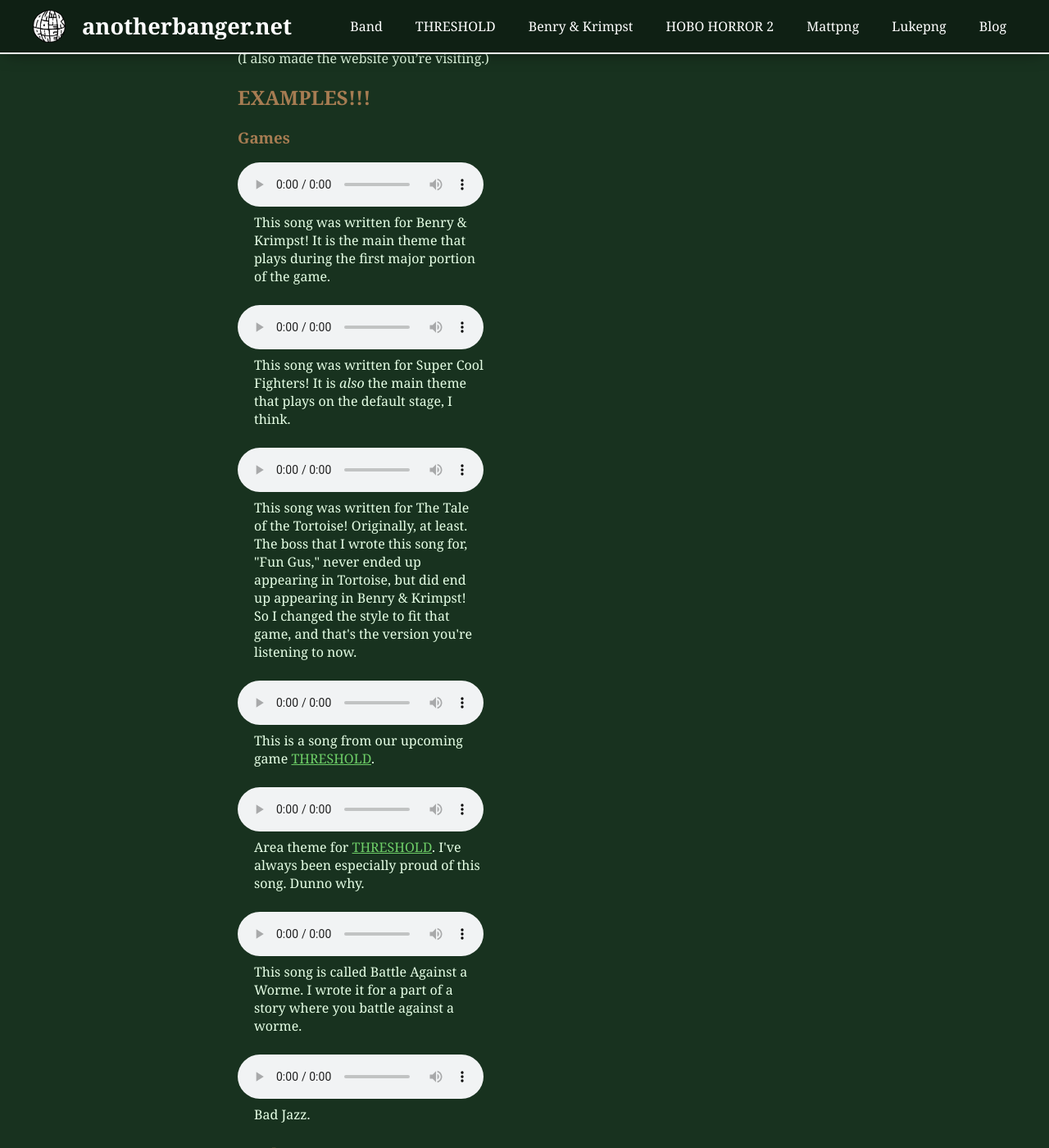
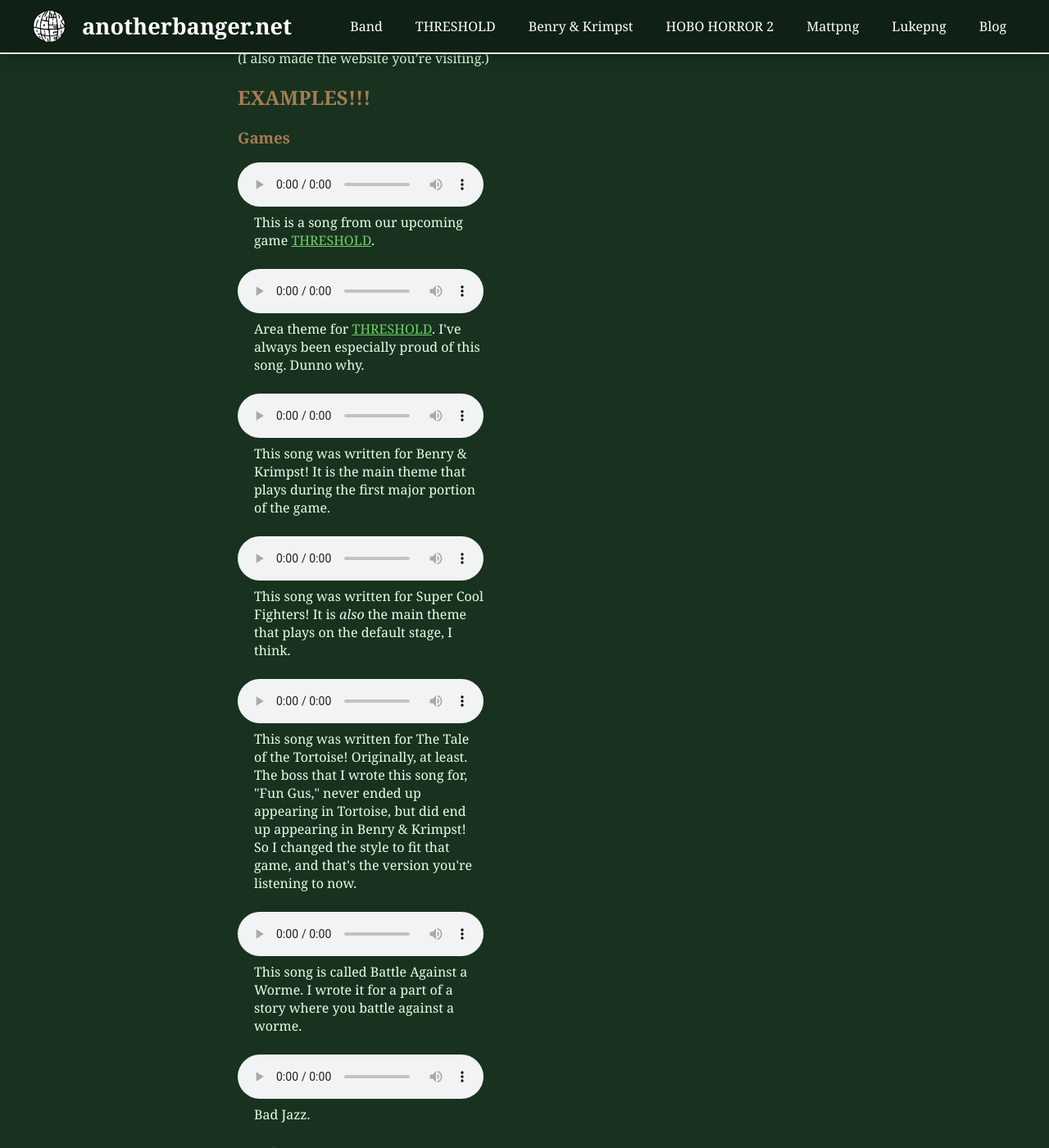
Before and after one commit to VasqCo/anotherbanger, a Jekyll site: the page built from mattpng.markdown, in a window 1280 px wide and 1400 px high, scrolled down 530 px. Shown: the whole window at 82% size. Built offline with Jekyll 4.4.1, drawn with Linux system fonts in a browser that asks for light colours; some web fonts are replaced; some of the changed lines change nothing that is shown; some of the changed text lies outside the part shown.

Commit message:
Reorderned

```diff
--- a/mattpng.markdown
+++ b/mattpng.markdown
@@ -32,15 +32,15 @@ I am also in a band with Luke called <span class="wave" style="font-family: 'Com
 
 ### Games
 
+{% include music.html file="/Music/Character Theme.mp3" caption="This is a song from our upcoming game <a href=\"{{ '/threshold/' | relative_url }}\">THRESHOLD</a>." %}
+
+{% include music.html file="/Music/Threshold Area Theme.mp3" caption="Area theme for <a href=\"{{ '/threshold/' | relative_url }}\">THRESHOLD</a>. I've always been especially proud of this song. Dunno why." %}
+
 {% include music.html file="/Music/K&B.mp3" caption="This song was written for Benry & Krimpst! It is the main theme that plays during the first major portion of the game." %}
 
 {% include music.html file="/Music/Super Cool Fighters.mp3" caption="This song was written for Super Cool Fighters! It is <em>also</em> the main theme that plays on the default stage, I think." %}
 
 {% include music.html file="/Music/Fun Gus the Fun Guy.mp3" caption="This song was written for The Tale of the Tortoise! Originally, at least. The boss that I wrote this song for, \"Fun Gus,\" never ended up appearing in Tortoise, but did end up appearing in Benry & Krimpst! So I changed the style to fit that game, and that's the version you're listening to now." %}
-
-{% include music.html file="/Music/Character Theme.mp3" caption="This is a song from our upcoming game <a href=\"{{ '/threshold/' | relative_url }}\">THRESHOLD</a>." %}
-
-{% include music.html file="/Music/Threshold Area Theme.mp3" caption="Area theme for <a href=\"{{ '/threshold/' | relative_url }}\">THRESHOLD</a>. I've always been especially proud of this song. Dunno why." %}
 
 {% include music.html file="/Music/Battle Against a Worme.mp3" caption="This song is called Battle Against a Worme. I wrote it for a part of a story where you battle against a worme." %}
 
@@ -54,7 +54,7 @@ I am also in a band with Luke called <span class="wave" style="font-family: 'Com
 
 If you want to support us, we're Another Banger on streaming services but Vasq Co. Music on Apple Music for some reason (CORRECTION: OUR NEWEST ALBUM IS ON APPLE MUSIC UNDER THE NAME ANOTHER BANGER, BUT ONLY THAT ONE. ALL OTHER RELEASES ARE STILL UNDER VASQ CO. MUSIC). They won't let us change it.
 
-You can also check out my [YouTube channel](https://www.youtube.com/@mattpng.) for more examples of things I do!
+You can also check out my [YouTube channel](https://www.youtube.com/@mattpng.) for more examples of things I do! (I never post)
 
 ## CONCLUSION!!!!
 
```
